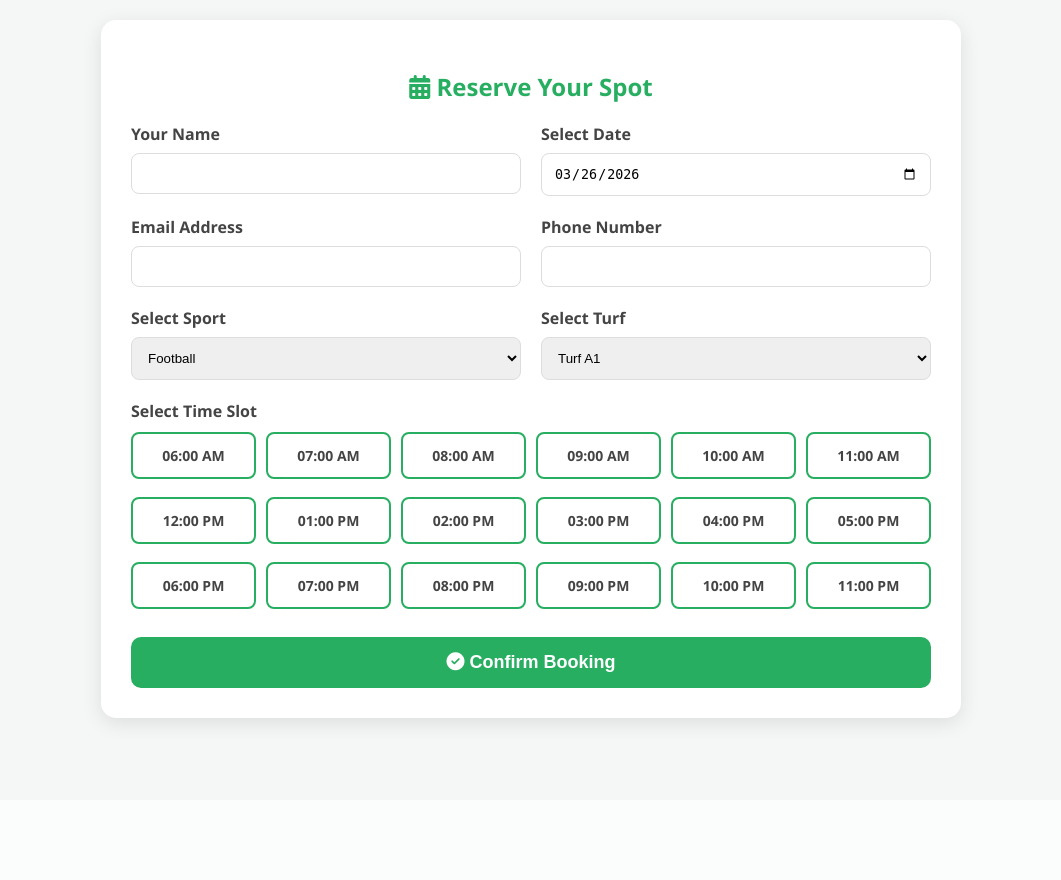
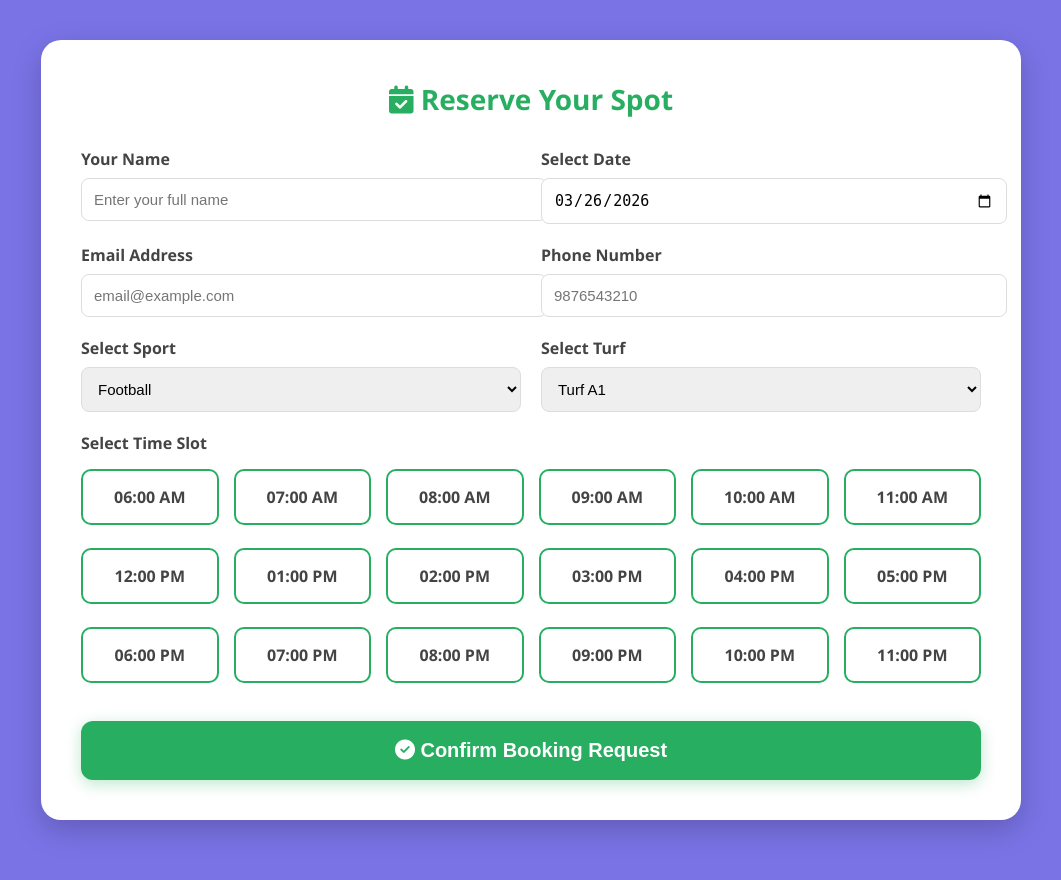
Before and after one commit to neven-mathew/sportscentre, a Flask app: page /booking in a window 1280 px wide. Shown: the whole page, without its empty margins (109-1170 px from the left). Before the commit the page ends 730 px from the top, so only its background shows below. Run offline with Flask 3, Linux system fonts and the light colour scheme; data that the repository does not hold is empty.

Commit message:
Update booking.html

```diff
--- a/templates/booking.html
+++ b/templates/booking.html
@@ -3,35 +3,109 @@
 <head>
     <meta charset="UTF-8">
     <meta name="viewport" content="width=device-width, initial-scale=1.0">
-    <title>Book a Slot - Sports Center</title>
+    <title>Reserve Your Spot - Sports Center</title>
     <link rel="stylesheet" href="https://cdnjs.cloudflare.com/ajax/libs/font-awesome/6.4.0/css/all.min.css">
     <style>
-        body { font-family: 'Segoe UI', sans-serif; background: #f4f7f6; margin: 0; padding: 20px; }
-        .booking-container { max-width: 800px; margin: auto; background: white; padding: 30px; border-radius: 15px; box-shadow: 0 5px 20px rgba(0,0,0,0.1); }
+        /* Admin Panel Style Background */
+        body {
+            font-family: 'Segoe UI', sans-serif;
+            background: #7a73e6; /* Purple background like admin panel */
+            margin: 0;
+            padding: 40px 20px;
+            min-height: 100vh;
+        }
+
+        .booking-container {
+            max-width: 900px;
+            margin: auto;
+            background: white;
+            padding: 40px;
+            border-radius: 20px;
+            box-shadow: 0 10px 30px rgba(0,0,0,0.2);
+        }
+
+        .header { text-align: center; margin-bottom: 30px; }
+        .header h2 { color: #27ae60; font-size: 28px; margin: 0; }
+
         .form-row { display: grid; grid-template-columns: 1fr 1fr; gap: 20px; margin-bottom: 20px; }
         .form-group label { display: block; margin-bottom: 8px; font-weight: 600; color: #444; }
-        .form-group input, .form-group select { width: 100%; padding: 12px; border: 1px solid #ddd; border-radius: 8px; box-sizing: border-box; }
+        .form-group input, .form-group select {
+            width: 100%; padding: 12px; border: 1px solid #ddd; border-radius: 8px; font-size: 15px;
+        }
 
         /* Slots Styling */
-        .slots-grid { display: grid; grid-template-columns: repeat(auto-fill, minmax(110px, 1fr)); gap: 10px; margin-top: 10px; }
+        .slots-grid {
+            display: grid;
+            grid-template-columns: repeat(auto-fill, minmax(130px, 1fr));
+            gap: 15px;
+            margin-top: 15px;
+        }
+
         .slot-option input { display: none; }
-        .slot-label { display: block; padding: 12px; text-align: center; border: 2px solid #27ae60; border-radius: 8px; cursor: pointer; transition: 0.3s; font-size: 14px; font-weight: 500; }
-        .slot-option input:checked + .slot-label { background: #27ae60; color: white; }
-        .slot-option input:disabled + .slot-label { background: #f0f0f0; border-color: #ddd; color: #ccc; cursor: not-allowed; }
 
-        .btn-confirm { width: 100%; background: #27ae60; color: white; border: none; padding: 15px; border-radius: 10px; font-size: 18px; font-weight: bold; cursor: pointer; margin-top: 20px; }
-        .btn-confirm:hover { background: #219653; }
+        .slot-label {
+            display: block;
+            padding: 15px 10px;
+            text-align: center;
+            border: 2px solid #27ae60;
+            border-radius: 10px;
+            cursor: pointer;
+            transition: 0.3s;
+            font-weight: bold;
+            background: white;
+            color: #27ae60;
+        }
+
+        /* Hover effect for available slots */
+        .slot-label:hover { background: #f0fff4; }
+
+        /* Selected Slot (The one the user clicks) */
+        .slot-option input:checked + .slot-label {
+            background: #219653 !important;
+            color: white !important;
+            border-color: #1b5e20;
+        }
+
+        /* Booked Slots (Represented in Green as requested, but disabled) */
+        .slot-option input:disabled + .slot-label {
+            background: #e8f5e9;
+            border-color: #27ae60;
+            color: #27ae60;
+            opacity: 0.6;
+            cursor: not-allowed;
+        }
+
+        .btn-confirm {
+            width: 100%;
+            background: #27ae60;
+            color: white;
+            border: none;
+            padding: 18px;
+            border-radius: 12px;
+            font-size: 20px;
+            font-weight: bold;
+            cursor: pointer;
+            margin-top: 30px;
+            box-shadow: 0 4px 15px rgba(39, 174, 96, 0.3);
+        }
+
+        .btn-confirm:hover { background: #219653; transform: translateY(-2px); }
+
+        @media (max-width: 600px) { .form-row { grid-template-columns: 1fr; } }
     </style>
 </head>
 <body>
 
 <div class="booking-container">
-    <h2 style="text-align: center; color: #27ae60;"><i class="fas fa-calendar-alt"></i> Reserve Your Spot</h2>
+    <div class="header">
+        <h2><i class="fas fa-calendar-check"></i> Reserve Your Spot</h2>
+    </div>
+
     <form action="/book" method="POST">
         <div class="form-row">
             <div class="form-group">
                 <label>Your Name</label>
-                <input type="text" name="name" required>
+                <input type="text" name="name" placeholder="Enter your full name" required>
             </div>
             <div class="form-group">
                 <label>Select Date</label>
@@ -42,11 +116,11 @@
         <div class="form-row">
             <div class="form-group">
                 <label>Email Address</label>
-                <input type="email" name="email" required>
+                <input type="email" name="email" placeholder="email@example.com" required>
             </div>
             <div class="form-group">
                 <label>Phone Number</label>
-                <input type="tel" name="phone" required>
+                <input type="tel" name="phone" placeholder="9876543210" required>
             </div>
         </div>
 
@@ -76,14 +150,16 @@
                            {% if slot in booked %} disabled {% endif %} required>
                     <label for="slot_{{ loop.index }}" class="slot-label">
                         {{ slot }}
-                        {% if slot in booked %}<br><small>(Full)</small>{% endif %}
+                        {% if slot in booked %}<br><small>(Booked)</small>{% endif %}
                     </label>
                 </div>
                 {% endfor %}
             </div>
         </div>
 
-        <button type="submit" class="btn-confirm"><i class="fas fa-check-circle"></i> Confirm Booking</button>
+        <button type="submit" class="btn-confirm">
+            <i class="fas fa-check-circle"></i> Confirm Booking Request
+        </button>
     </form>
 </div>
 
```
